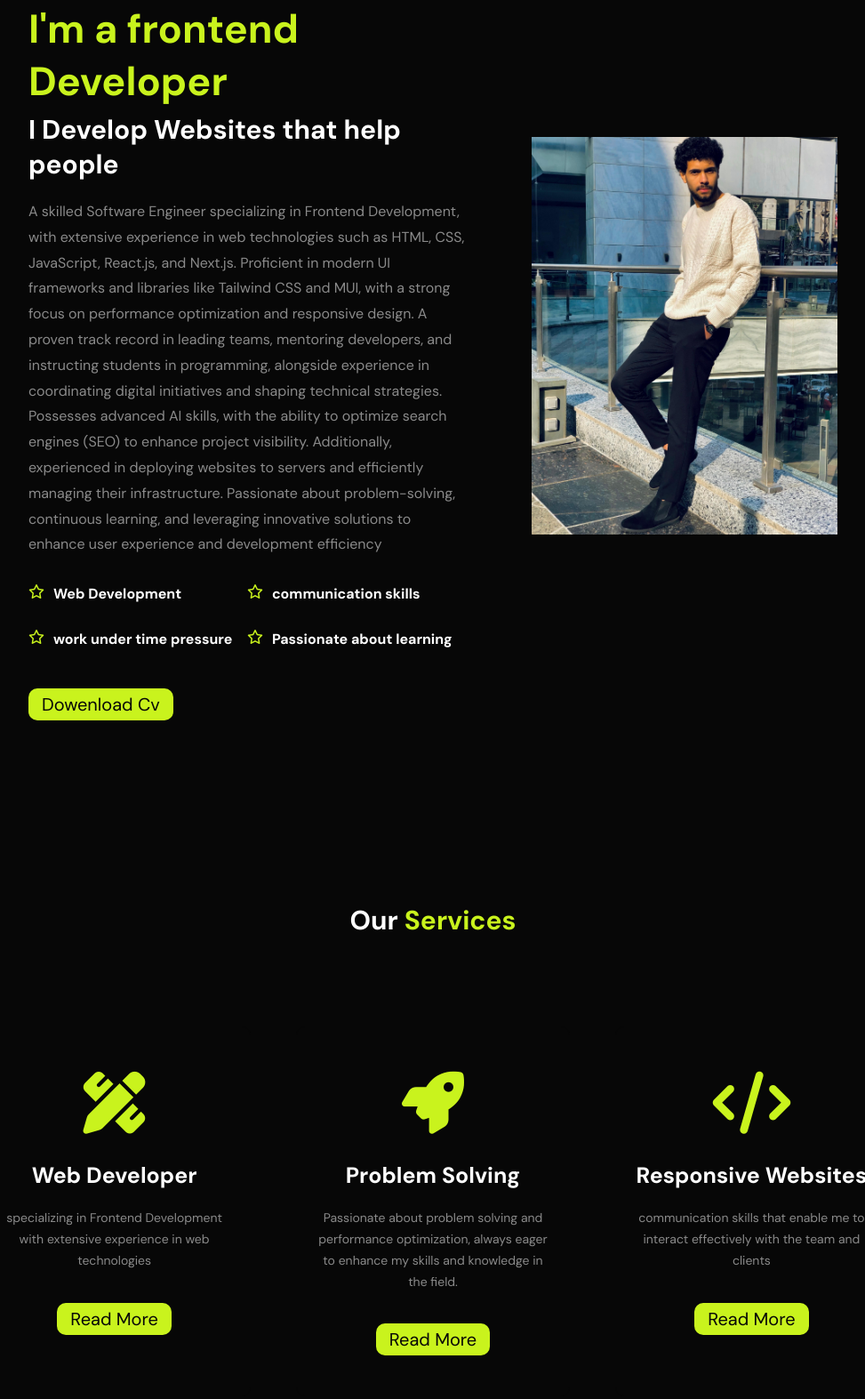
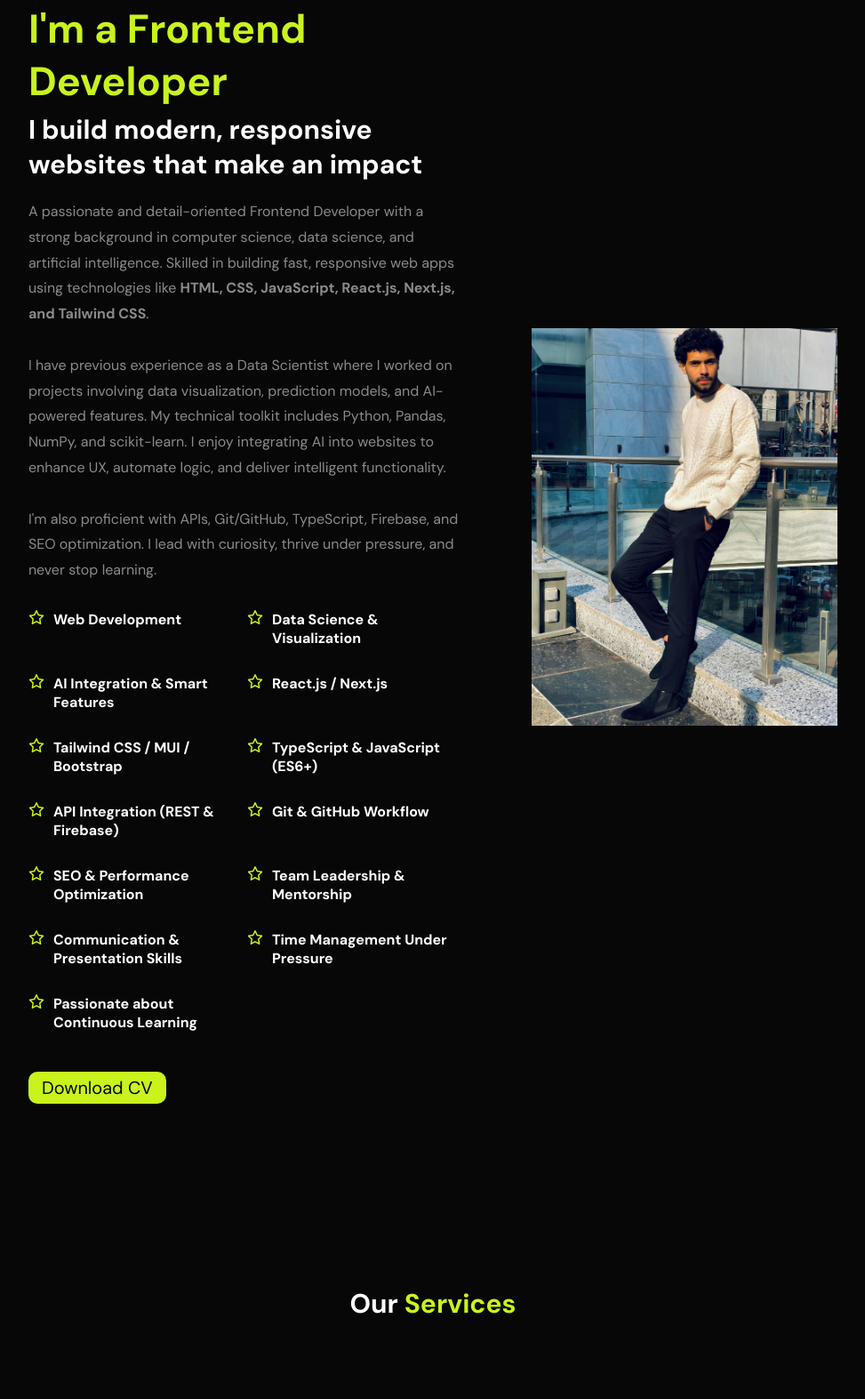
Before and after one commit to Mosamagdy/protoflio, a plain HTML site: page index.html in a window 1280 px wide. Shown: the part 976-2549 px from the top of the page at 89% size, without its empty margins (153-1126 px from the left). Drawn offline with Linux system fonts and the light colour scheme.

Commit message:
Update index.html

```diff
--- a/index.html
+++ b/index.html
@@ -68,23 +68,40 @@
   <div class="container">
     <div class="div-text">
       <h5>about me</h5>
-                <h2><span>I'm a frontend Developer</span></h2>
-                <h4>I Develop Websites that help people</h4>
-                                        <p> A skilled Software Engineer specializing in Frontend Development, with extensive experience in web technologies such as HTML, CSS, JavaScript, React.js, and Next.js. Proficient in modern UI frameworks and libraries like Tailwind CSS and MUI, with a strong focus on performance optimization and responsive design. A proven track record in leading teams, mentoring developers, and instructing students in programming, alongside experience in coordinating digital initiatives and shaping technical strategies.
-                        Possesses advanced AI skills, with the ability to optimize search engines (SEO) to enhance project visibility. Additionally, experienced in deploying websites to servers and efficiently managing their infrastructure. Passionate about problem-solving, continuous learning, and leveraging innovative solutions to enhance user experience and development efficiency
+      <h2><span>I'm a Frontend Developer</span></h2>
+      <h4>I build modern, responsive websites that make an impact</h4>
+
+      <p>
+        A passionate and detail-oriented Frontend Developer with a strong background in computer science, data science, and artificial intelligence.
+        Skilled in building fast, responsive web apps using technologies like <strong>HTML, CSS, JavaScript, React.js, Next.js, and Tailwind CSS</strong>.
+        <br><br>
+        I have previous experience as a Data Scientist where I worked on projects involving data visualization, prediction models, and AI-powered features.
+        My technical toolkit includes Python, Pandas, NumPy, and scikit-learn. I enjoy integrating AI into websites to enhance UX, automate logic, and deliver intelligent functionality.
+        <br><br>
+        I'm also proficient with APIs, Git/GitHub, TypeScript, Firebase, and SEO optimization. I lead with curiosity, thrive under pressure, and never stop learning.
       </p>
+
       <ul>
-                        <li><i class="fa-regular fa-star"></i></i>Web Development</li>
-                        <li><i class="fa-regular fa-star"></i>communication skills</li>
-                        <li><i class="fa-regular fa-star"></i>work under time pressure</li>
-                        <li><i class="fa-regular fa-star"></i>Passionate about learning</li>
+        <li><i class="fa-regular fa-star"></i> Web Development</li>
+        <li><i class="fa-regular fa-star"></i> Data Science & Visualization</li>
+        <li><i class="fa-regular fa-star"></i> AI Integration & Smart Features</li>
+        <li><i class="fa-regular fa-star"></i> React.js / Next.js</li>
+        <li><i class="fa-regular fa-star"></i> Tailwind CSS / MUI / Bootstrap</li>
+        <li><i class="fa-regular fa-star"></i> TypeScript & JavaScript (ES6+)</li>
+        <li><i class="fa-regular fa-star"></i> API Integration (REST & Firebase)</li>
+        <li><i class="fa-regular fa-star"></i> Git & GitHub Workflow</li>
+        <li><i class="fa-regular fa-star"></i> SEO & Performance Optimization</li>
+        <li><i class="fa-regular fa-star"></i> Team Leadership & Mentorship</li>
+        <li><i class="fa-regular fa-star"></i> Communication & Presentation Skills</li>
+        <li><i class="fa-regular fa-star"></i> Time Management Under Pressure</li>
+        <li><i class="fa-regular fa-star"></i> Passionate about Continuous Learning</li>
       </ul>
-                    <a href="img/cv.pdf"
-                    download class="btn">Dowenload Cv</a>
+
+      <a href="img/cv.pdf" download class="btn">Download CV</a>
     </div>
 
     <div class="div-image">
-                <img src="img/img1.jpg" alt="">
+      <img src="img/img1.jpg" alt="Profile Photo">
     </div>
   </div>
 </section>
```
Lines whose indentation alone changed are shown as unchanged.
